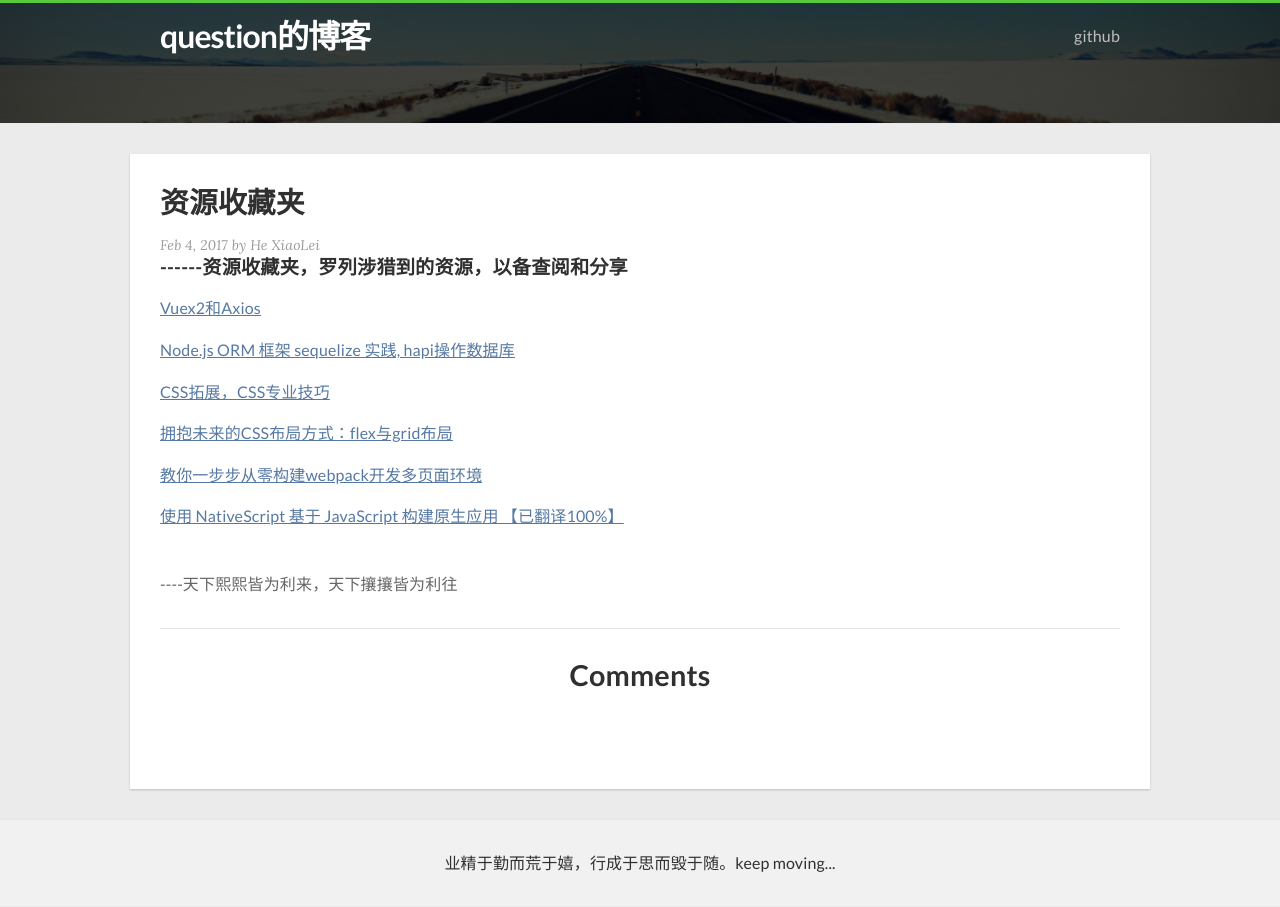
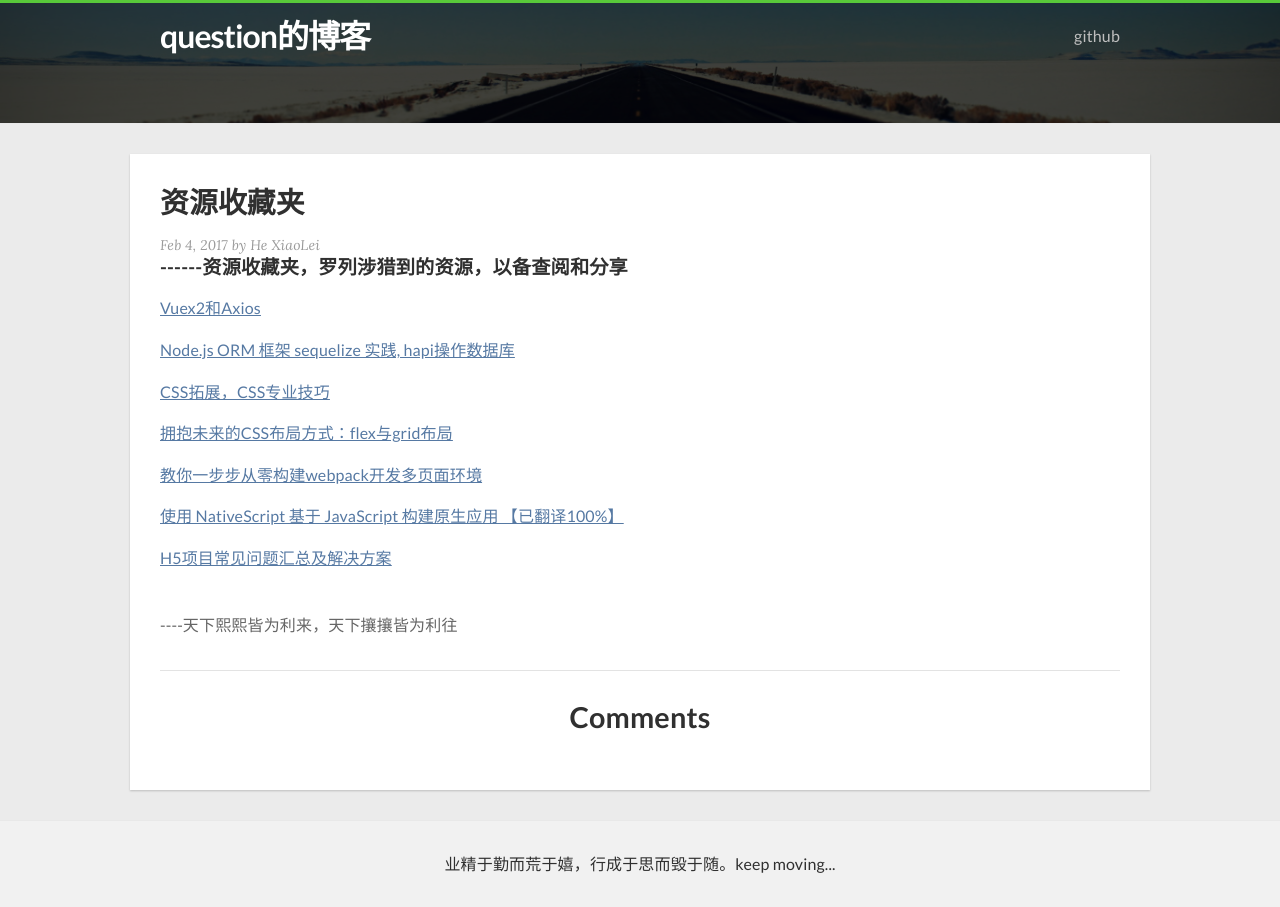
Before and after one commit to Hquestion/hquestion.github.io, a Jekyll site: the page built from _posts/2017-02-04-资源收藏.html, in a window 1280 px wide. Built offline with Jekyll 4.4.1, drawn with Linux system fonts in a browser that asks for light colours; nearby versions of some CDN libraries; comment, search, counter and statistics services are not loaded.

Commit message:
Update 2017-02-04-资源收藏.html

```diff
--- a/_posts/2017-02-04-资源收藏.html
+++ b/_posts/2017-02-04-资源收藏.html
@@ -23,5 +23,10 @@ comments: true
     <p>
         <a href="https://www.oschina.net/translate/building-native-app-javascript-using-nativescript" target="_blank">使用 NativeScript 基于 JavaScript 构建原生应用 【已翻译100%】</a>
     </p>
+<p>
+        <a href="http://mp.weixin.qq.com/s/JVUpsz9QHsNV0_7U-3HCMg" target="_blank">H5项目常见问题汇总及解决方案</a>
+    </p>
+
+
 
 </div>
```
